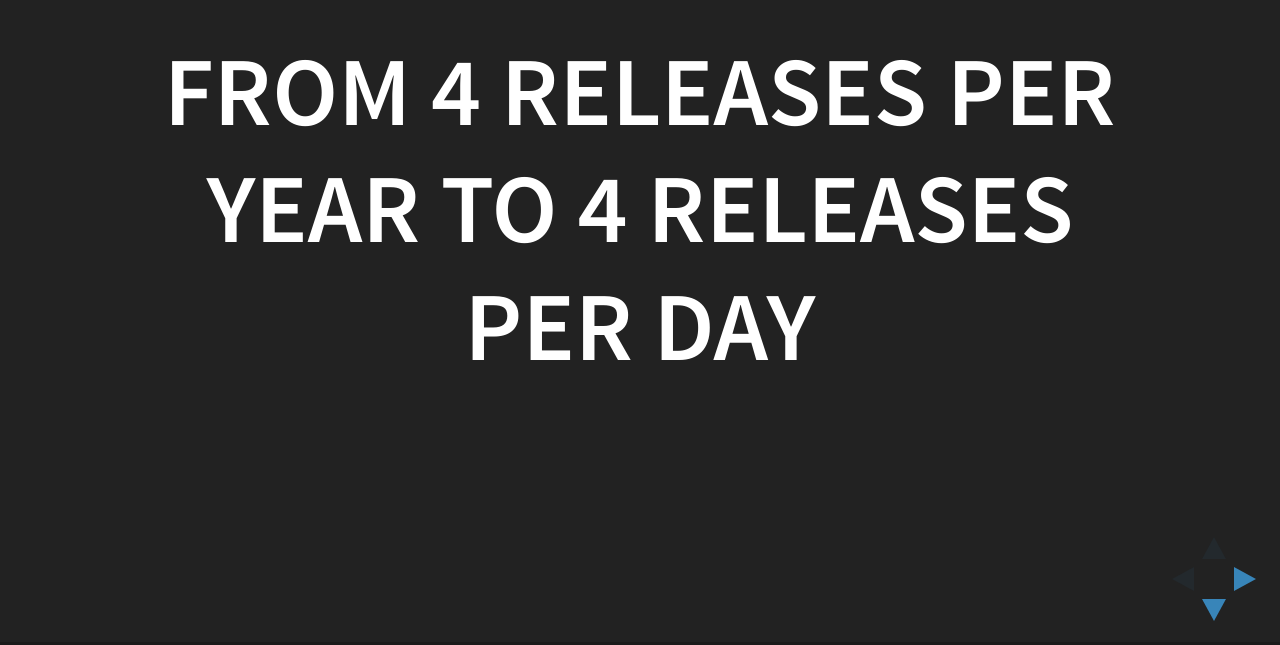
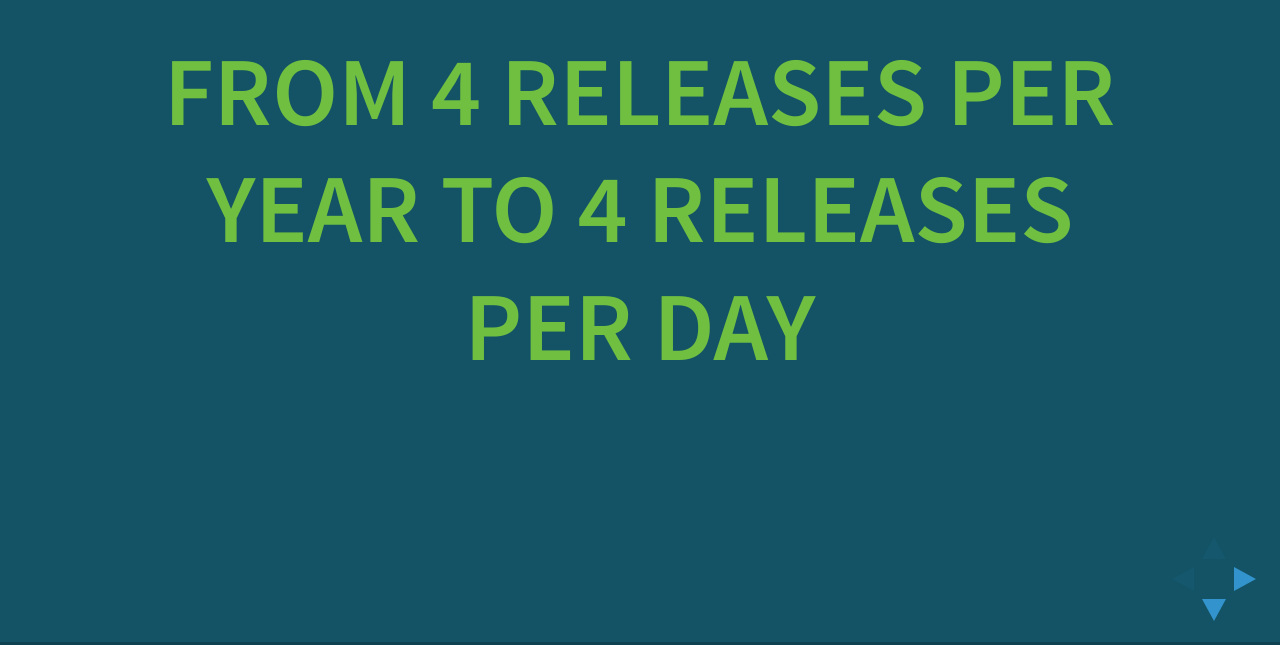
Before and after one commit to continuoustalk/from-4-releases-per-year-to-4-releases-per-day, a website: page index.html in a window 1280 px wide. Shown: the part 155-800 px from the top of the page. Drawn offline with Linux system fonts and the light colour scheme; no server answers.

Commit message:
apply theme colors

```diff
--- a/css/source/theme.scss
+++ b/css/source/theme.scss
@@ -21,10 +21,10 @@
 
 
 // Override theme settings (see ../../bower_components/reveal.js/css/theme/template/settings.scss)
-$backgroundColor: #222;
+$backgroundColor: #135365;
 
 $mainColor: #fff;
-$headingColor: #fff;
+$headingColor: #70BF41;
 
 $mainFontSize: 38px;
 $mainFont: 'Source Sans Pro', Helvetica, sans-serif;
--- /dev/null
+++ b/slides/achievements.md
@@ -0,0 +1,3 @@
+##  Achievements
+
+This is a new Markdown slide
```
Also changed, not shown: css/theme.css.
